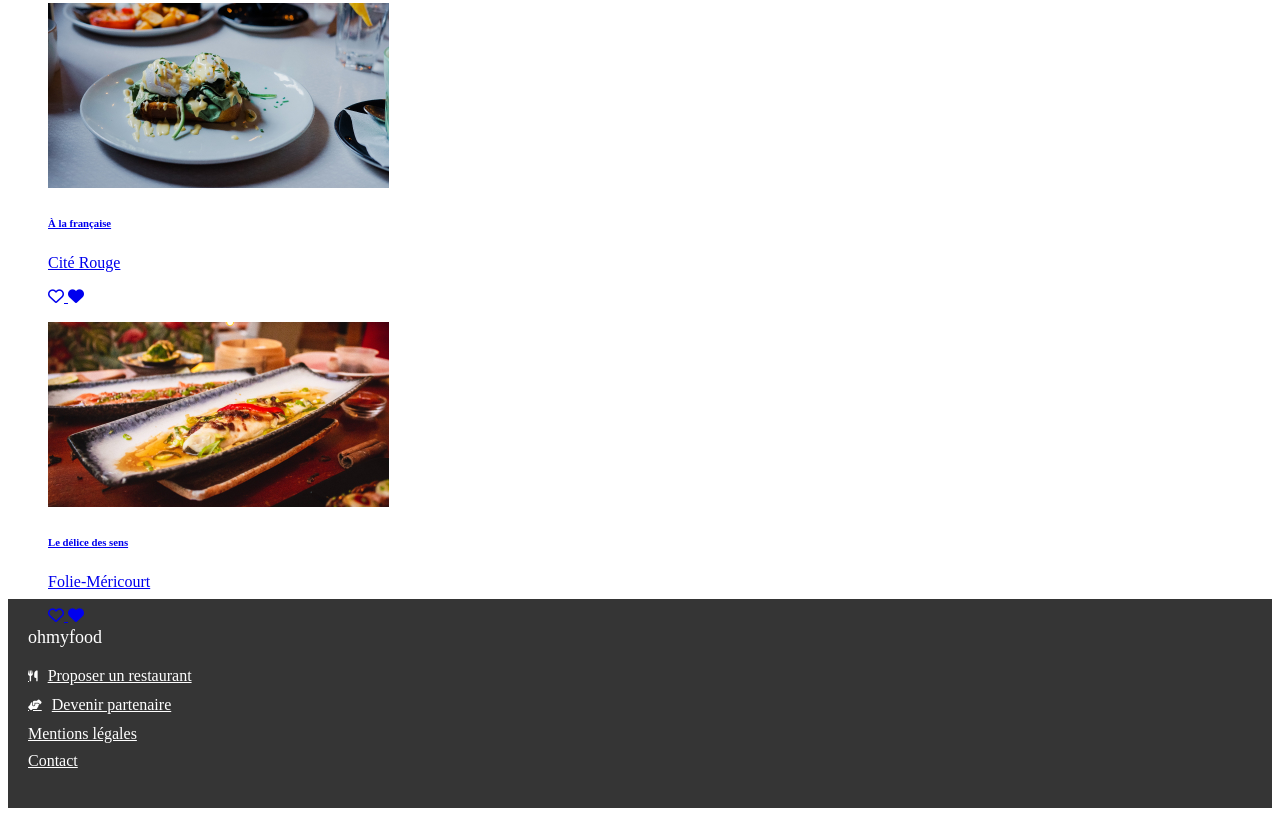
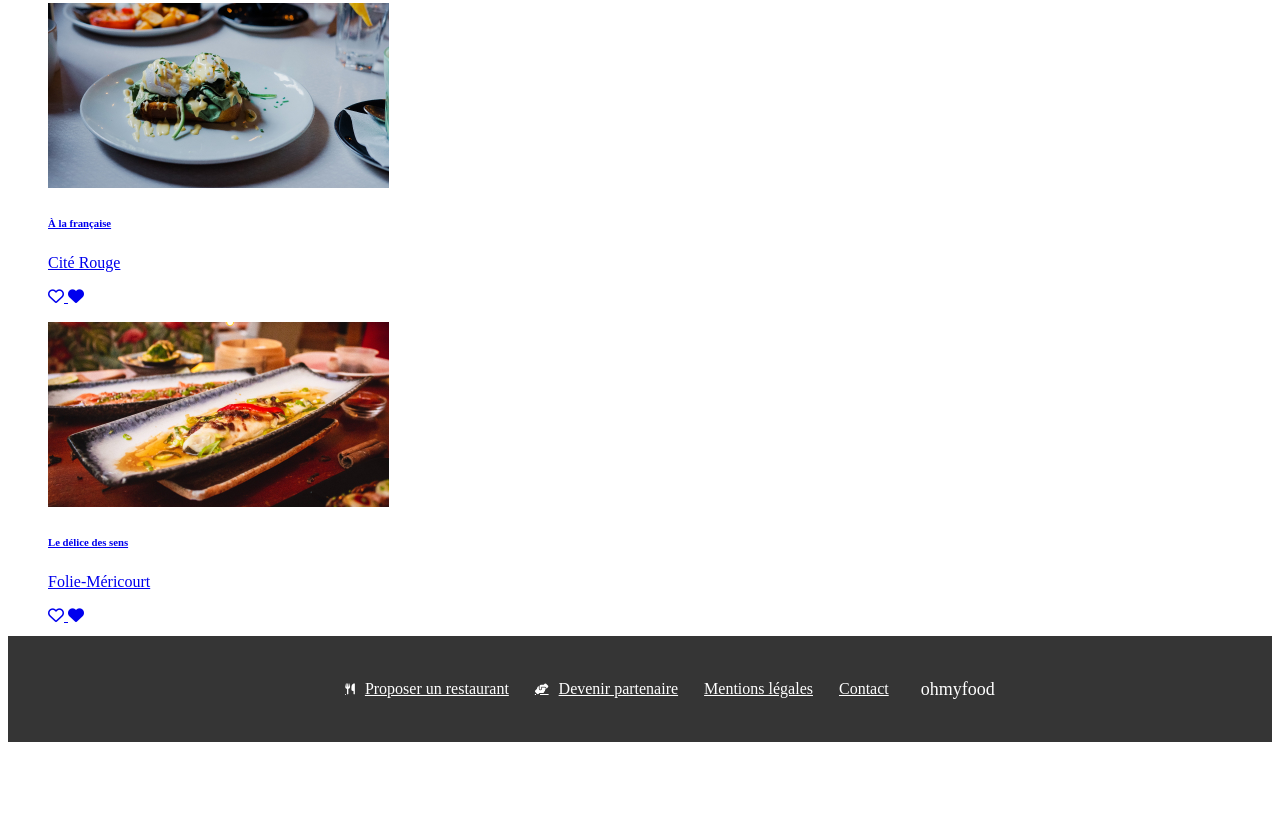
Before and after one commit to imene-yahiaoui/OhMyFood-Paris, a plain HTML site: page index.html in a window 1280 px wide. Shown: the part 1481-2297 px from the top of the page. After the commit the page ends 2231 px from the top, so only its background shows below. Drawn offline with Linux system fonts and the light colour scheme; a web font is replaced by a local one.

Commit message:
add CSS code for the footer targeting large and medium devices

```diff
--- a/sass/layout/_footer.scss
+++ b/sass/layout/_footer.scss
@@ -1,4 +1,3 @@
-/*footer*/
 footer {
   background-color: #353535;
   color: #ffffff;
@@ -42,3 +41,59 @@ footer {
     row-gap: 29px;
   }
 }
+
+@import "../utils/mixin";
+
+@include pour_tablet {
+  footer {
+    display: flex;
+    flex-direction: row;
+
+    margin-top: -5px;
+    padding-top: 0px;
+    padding-bottom: 0px;
+    height: 106px;
+    //   justify-content: flex-start;
+    justify-content: center;
+    .footer_titre {
+      order: 2;
+      padding-left: 32px;
+      padding-top: 22px;
+      font-size: 18px;
+      font-weight: 400;
+      list-style: none;
+    }
+    a {
+      margin-top: 0px;
+    }
+
+    .info-footer {
+      order: 1;
+      flex-direction: row;
+      column-gap: 26px;
+      align-items: center;
+    }
+
+    .icon-footer {
+      margin-bottom: 0px;
+    }
+
+    .mail {
+      margin-top: 0px;
+    }
+  }
+}
+
+@include pour_PC {
+  footer {
+    padding-left: 155px;
+    display: flex;
+    flex-direction: row;
+    padding-left: 60px;
+    margin-top: -5px;
+    padding-top: 0px;
+    padding-bottom: 0px;
+    height: 106px;
+    justify-content: center;
+  }
+}
```
Also changed, not shown: assets/css/style.css, 1 other file.
